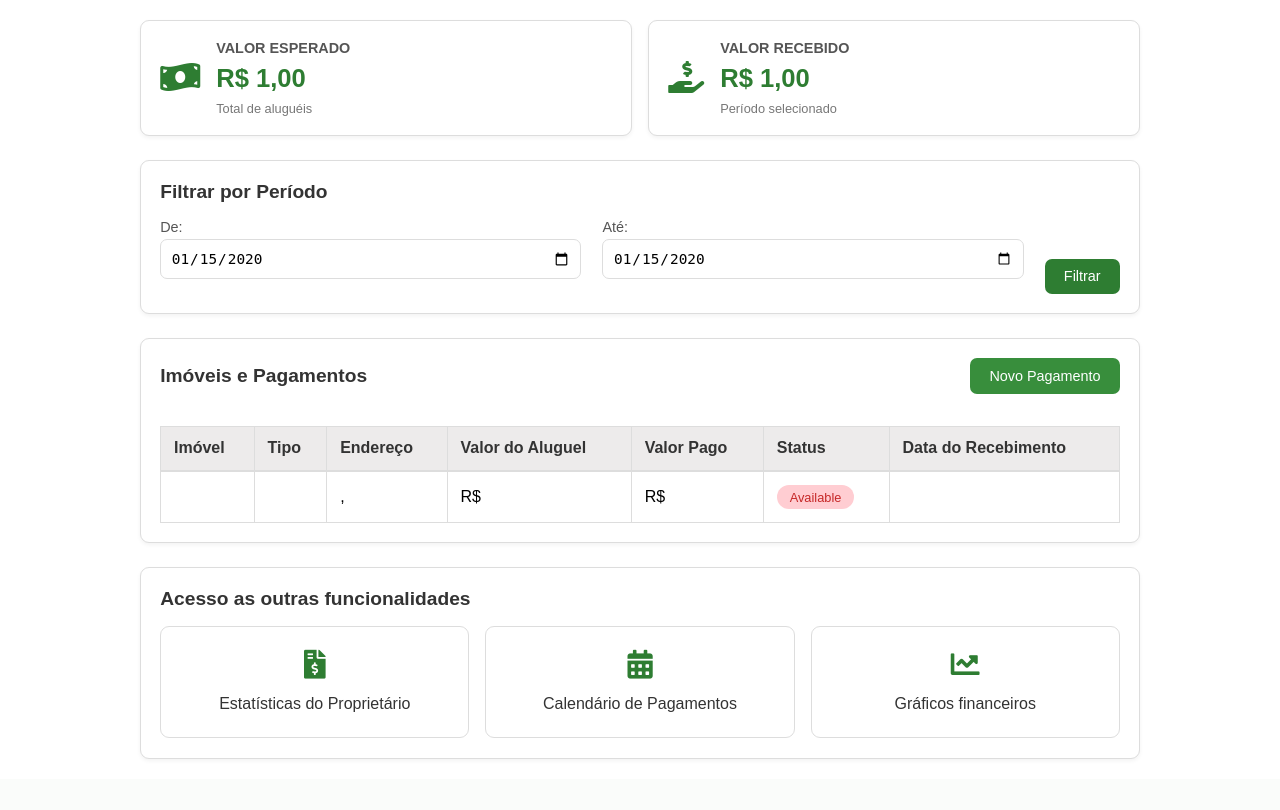
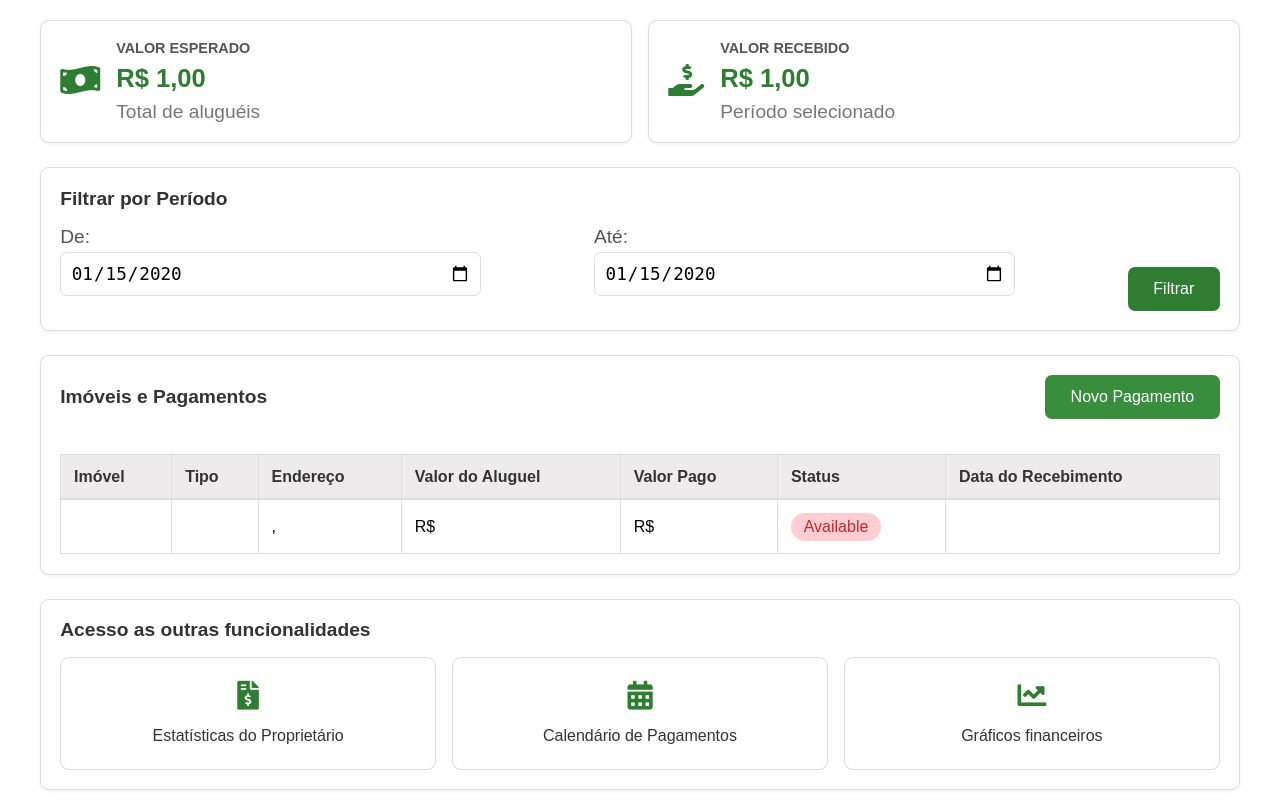
Before and after one commit to Swampertian/Moovin, a Django app: template Backend/templates/owner/statistics.html in a window 1280 px wide. Shown: the part 74-884 px from the top of the page. Before the commit the page ends 833 px from the top, so only its background shows below. Run offline with Django 5.2, Linux system fonts and the light colour scheme; tables that the repository leaves empty hold one stand-in row (values such as "Sample post"); the template is opened without the code that fills it: values that come from a table or form of the project are taken from there, most other values are stand-ins (such as "Sample title", 1, 10 or a date in 2020).

Commit message:
Atualizando os relatorios

```diff
--- a/Backend/templates/base.html
+++ b/Backend/templates/base.html
@@ -9,7 +9,7 @@
         .navbar { background-color: #2e7d32; padding: 10px; display: flex; justify-content: space-between; align-items: center; color: white; }
         .navbar a { color: white; text-decoration: none; margin: 0 15px; }
         .navbar a:hover { text-decoration: underline; }
-        .container { padding: 20px; max-width: 1000px; margin: 0 auto; }
+        .container { padding: 20px; max-width: 1200px; margin: 0 auto; }
         table { width: 100%; border-collapse: collapse; margin-top: 20px; }
         table, th, td { border: 1px solid #ddd; }
         th, td { padding: 10px; text-align: left; }
--- a/Backend/templates/owner/statistics.html
+++ b/Backend/templates/owner/statistics.html
@@ -241,7 +241,7 @@
     }
 
     .card-content p {
-        font-size: 0.8rem;
+        font-size: 1.2rem;
         color: #777;
         margin: 0;
     }
@@ -282,7 +282,7 @@
     }
 
     .form-group label {
-        font-size: 0.9rem;
+        font-size: 1.2rem;
         color: #555;
         margin-bottom: 0.3rem;
     }
@@ -291,7 +291,7 @@
         padding: 0.6rem;
         border: 1px solid #ddd;
         border-radius: 7px;
-        font-size: 0.9rem;
+        font-size: 1.1rem;
         width: 100%;
     }
 
@@ -323,7 +323,7 @@
     .register-payment-form .form-group select,
     .register-payment-form .form-group input {
         padding: 0.4rem; /* Reduced padding for smaller input fields */
-        font-size: 0.85rem; /* Slightly smaller font size */
+        font-size: 1.2rem; /* Slightly smaller font size */
         width: 100%; /* Ensure full width within the smaller container */
         box-sizing: border-box; /* Prevent padding from increasing width */
     }
@@ -334,7 +334,7 @@
 
     .register-payment-form .input-with-prefix .prefix {
         left: 8px; /* Adjusted for smaller input */
-        font-size: 0.85rem; /* Match font size */
+        font-size: 1.0rem; /* Match font size */
     }
 
     .register-payment-form .input-with-prefix input {
@@ -343,10 +343,10 @@
 
     /* Buttons */
     .btn {
-        padding: 0.6rem 1.2rem;
+        padding: 0.8rem 1.6rem;
         border: none;
         border-radius: 7px;
-        font-size: 0.9rem;
+        font-size: 1rem;
         cursor: pointer;
         display: inline-flex;
         align-items: center;
@@ -413,7 +413,7 @@
     .property-table {
         width: 100%;
         border-collapse: collapse;
-        margin-top: 1rem;
+        margin-top: 1.2rem;
     }
 
     .property-table th {
@@ -433,7 +433,7 @@
     .status-badge {
         padding: 0.3rem 0.8rem;
         border-radius: 14px;
-        font-size: 0.8rem;
+        font-size: 1.0rem;
         display: inline-flex;
         align-items: center;
         gap: 0.3rem;
```
Also changed, not shown: Backend/owner/views.py (+6 -1 lines), Backend/templates/owner/charts.html (+18 -5 lines).
